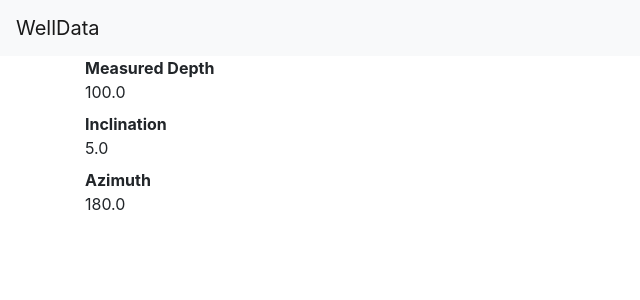
After one commit to daledet/welldata, a Django app: page /surveys/1 in a window 1280 px wide. The commit adds this page. Shown: the top 300 px of the page, without its empty margins (0-640 px from the left). Run offline with Django 3.2, Linux system fonts and the light colour scheme; data comes from the database, SQL or seed files in the repository; both versions use the stored data as it was after the commit; some libraries are stand-ins or nearby versions.

Commit message:
Add files via upload

```diff
--- /dev/null
+++ b/welldata/surveys/__init__.py
@@ -0,0 +1 @@
+# nothing to see here
--- /dev/null
+++ b/welldata/surveys/migrations/__init__.py
@@ -0,0 +1 @@
+# nothing to see here
--- a/welldata/surveys/models.py
+++ b/welldata/surveys/models.py
@@ -2,7 +2,7 @@ from django.db import models
 
 
 class Well(models.Model):
-    name = models.CharField(max_length=50)
+    well_name = models.CharField(max_length=50)
 
     def __str__(self):
         return self.name
@@ -14,3 +14,6 @@ class Survey(models.Model):
     inclination = models.FloatField(max_length=10)
     azimuth = models.FloatField(max_length=10)
     well = models.ForeignKey(Well, on_delete=models.DO_NOTHING)
+
+    def __str__(self):
+        return self.name
--- /dev/null
+++ b/welldata/surveys/templates/surveys/detail.html
@@ -0,0 +1,11 @@
+{% extends "base.html" %}
+{% block content %}
+<dl>
+    <dt>Measured Depth</dt>
+    <dd>{{surveys.measured_depth}}</dd>
+    <dt>Inclination</dt>
+    <dd>{{surveys.inclination}}</dd>
+    <dt>Azimuth</dt>
+    <dd>{{surveys.azimuth}}</dd>
+</dl>
+{% endblock  %}
--- a/welldata/surveys/urls.py
+++ b/welldata/surveys/urls.py
@@ -1,6 +1,9 @@
 from django.urls import path
 from . import views
 
+app_name = 'surveys'
+
 urlpatterns = [
-    path('', views.index, name='index')
+    path('', views.index, name='index'),
+    path('<int:survey_id>', views.detail, name='detail')
 ]
--- a/welldata/surveys/views.py
+++ b/welldata/surveys/views.py
@@ -1,8 +1,13 @@
-from django.http import HttpResponse
-from django.shortcuts import render
+from django.http import HttpResponse, Http404
+from django.shortcuts import render, get_object_or_404
 from .models import Survey
 
 
 def index(request):
     surveys = Survey.objects.all()
     return render(request, 'surveys/index.html', {'surveys': surveys})
+
+
+def detail(request, survey_id):
+    surveys = get_object_or_404(Survey, id=survey_id)
+    return render(request, 'surveys/detail.html', {'surveys': surveys})
--- /dev/null
+++ b/welldata/templates/base.html
@@ -0,0 +1,29 @@
+<!doctype html>
+<html lang="en">
+
+<head>
+  <!-- Required meta tags -->
+  <meta charset="utf-8">
+  <meta name="viewport" content="width=device-width, initial-scale=1, shrink-to-fit=no">
+  <!-- Bootstrap CSS -->
+  <link rel="stylesheet" href="https://stackpath.bootstrapcdn.com/bootstrap/4.4.1/css/bootstrap.min.css" integrity="sha384-Vkoo8x4CGsO3+Hhxv8T/Q5PaXtkKtu6ug5TOeNV6gBiFeWPGFN9MuhOf23Q9Ifjh" crossorigin="anonymous">
+  <title>WellData</title>
+</head>
+
+<body>
+  <!-- As a link -->
+  <nav class="navbar navbar-light bg-light">
+    <a class="navbar-brand" href="#">WellData</a>
+  </nav>
+  <main class="container">
+    {% block content %}
+    {% endblock  %}
+  </main>
+  <!-- Optional JavaScript -->
+  <!-- jQuery first, then Popper.js, then Bootstrap JS -->
+  <script src="https://code.jquery.com/jquery-3.4.1.slim.min.js" integrity="sha384-J6qa4849blE2+poT4WnyKhv5vZF5SrPo0iEjwBvKU7imGFAV0wwj1yYfoRSJoZ+n" crossorigin="anonymous"></script>
+  <script src="https://cdn.jsdelivr.net/npm/popper.js@1.16.0/dist/umd/popper.min.js" integrity="sha384-Q6E9RHvbIyZFJoft+2mJbHaEWldlvI9IOYy5n3zV9zzTtmI3UksdQRVvoxMfooAo" crossorigin="anonymous"></script>
+  <script src="https://stackpath.bootstrapcdn.com/bootstrap/4.4.1/js/bootstrap.min.js" integrity="sha384-wfSDF2E50Y2D1uUdj0O3uMBJnjuUD4Ih7YwaYd1iqfktj0Uod8GCExl3Og8ifwB6" crossorigin="anonymous"></script>
+</body>
+
+</html>
--- /dev/null
+++ b/welldata/templates/home.html
@@ -0,0 +1,5 @@
+{% extends "base.html" %}
+
+{% block content %}
+    <a href="{% url 'surveys:index'%}">Surveys</a>
+{% endblock  %}
--- /dev/null
+++ b/welldata/welldata/__init__.py
@@ -0,0 +1 @@
+# nothing to see here
--- a/welldata/welldata/urls.py
+++ b/welldata/welldata/urls.py
@@ -15,8 +15,14 @@ Including another URLconf
 """
 from django.contrib import admin
 from django.urls import path, include
+from api.models import SurveyResource
+from . import views
+
+survey_resource = SurveyResource()
 
 urlpatterns = [
+    path('', views.home),
     path('admin/', admin.site.urls),
-    path('surveys/', include('surveys.urls'))
+    path('surveys/', include('surveys.urls')),
+    path('api/', include(survey_resource.urls))
 ]
--- /dev/null
+++ b/welldata/welldata/views.py
@@ -0,0 +1,5 @@
+from django.shortcuts import render
+
+
+def home(request):
+    return render(request, 'home.html')
```
Also changed, not shown: welldata/surveys/templates/surveys/index.html (+5 -3 lines), welldata/welldata/settings.py (+9 -3 lines), welldata/db.sqlite3, 3 other files.
